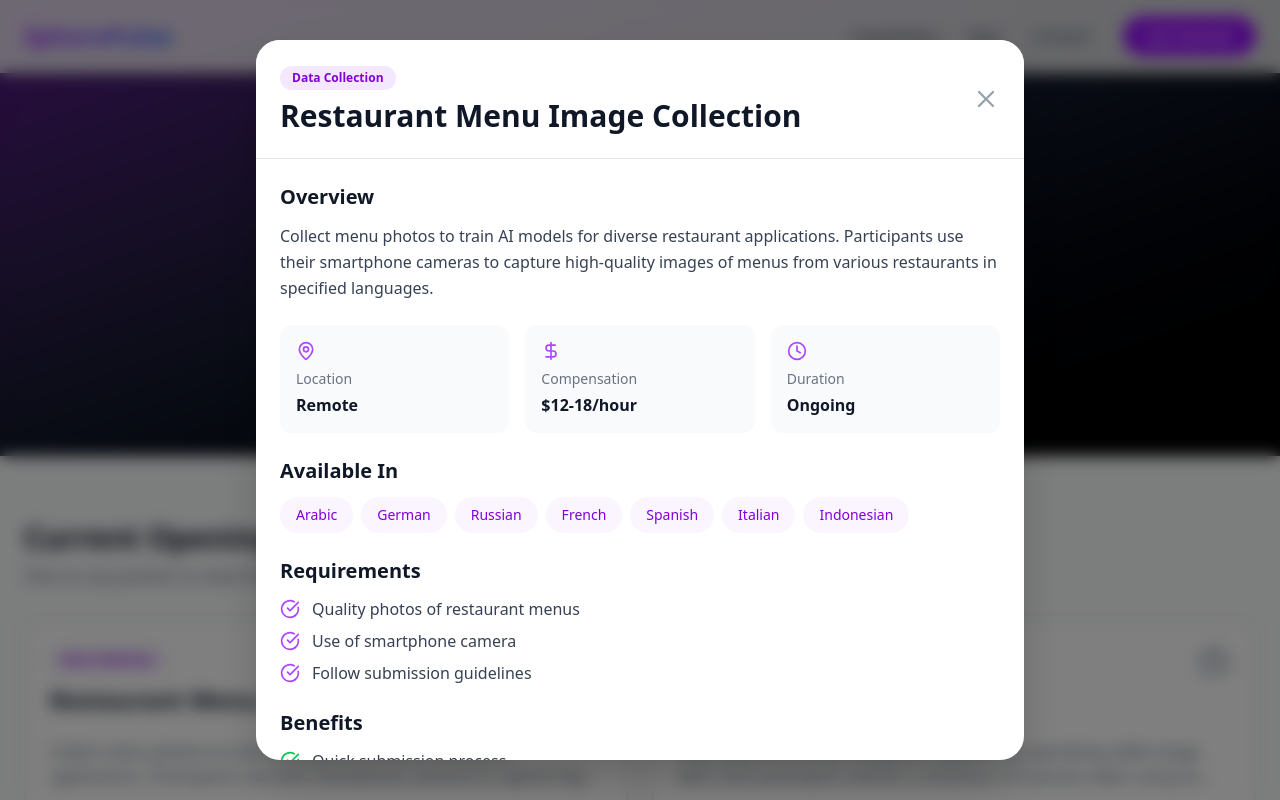
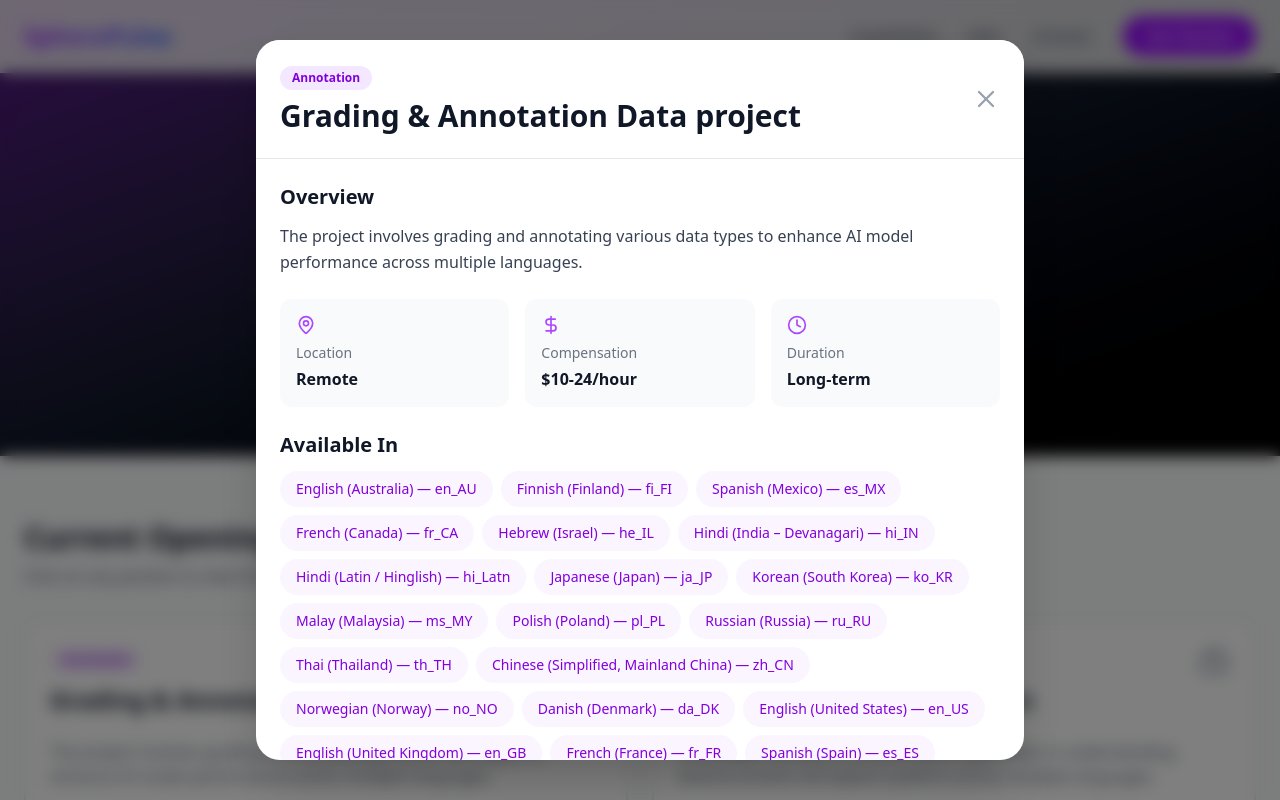
Before and after one commit to millan-amara/annotation, a React (Vite) app in the folder client/: page /jobs in a window 1280 px wide. Both pictures are taken after a click on the element 326 px from the left and 795 px from the top of the page. Shown: the top 800 px of the page. Built offline with nearby package versions, Linux system fonts and the light colour scheme.

Commit message:
added jobs

```diff
--- a/client/src/pages/Jobs.jsx
+++ b/client/src/pages/Jobs.jsx
@@ -5,6 +5,100 @@ import { Menu, X, MapPin, Clock, DollarSign, Users, CheckCircle, ArrowRight, Bri
 
 const JobsPage = () => {
   const jobs = [
+    {
+      id: 6,
+      title: "Grading & Annotation Data project",
+      type: "Annotation",
+      location: "Remote",
+      languages: [
+        "English (Australia) — en_AU",
+        "Finnish (Finland) — fi_FI",
+        "Spanish (Mexico) — es_MX",
+        "French (Canada) — fr_CA",
+        "Hebrew (Israel) — he_IL",
+        "Hindi (India – Devanagari) — hi_IN",
+        "Hindi (Latin / Hinglish) — hi_Latn",
+        "Japanese (Japan) — ja_JP",
+        "Korean (South Korea) — ko_KR",
+        "Malay (Malaysia) — ms_MY",
+        "Polish (Poland) — pl_PL",
+        "Russian (Russia) — ru_RU",
+        "Thai (Thailand) — th_TH",
+        "Chinese (Simplified, Mainland China) — zh_CN",
+        "Norwegian (Norway) — no_NO",
+        "Danish (Denmark) — da_DK",
+        "English (United States) — en_US",
+        "English (United Kingdom) — en_GB",
+        "French (France) — fr_FR",
+        "Spanish (Spain) — es_ES",
+        "German (Germany) — de_DE",
+        "Swahili (East Africa) — sw_KE",
+        "Italian (Italy) — it_IT",
+        "Portuguese (Brazil) — pt_BR",
+        "Arabic (Modern Standard) — ar",
+        "Dutch (Netherlands) — nl_NL"
+      ],
+      compensation: "$10-24/hour",
+      duration: "Long-term",
+      requirements: [
+        "Minimum availability of 20–30 hours per week",
+        "Complete a few paid tests",
+        "Be physically based in the desired country",
+      ],
+      description: "The project involves grading and annotating various data types to enhance AI model performance across multiple languages.",
+      benefits: [
+        "Quick submission process",
+        "Priority access to future projects",
+        "Flexible participation schedule"
+      ],
+      applyLink: "https://forms.gle/xt56bQydaCDEmkpE6"
+    },
+    {
+      id: 7,
+      title: "Transcription x Segmentation",
+      type: "Audio Annotation",
+      location: "Remote",
+      languages: [
+        "Arabic",
+        "Czech",
+        "Danish",
+        "Dutch",
+        "English",
+        "Finnish",
+        "French",
+        "German",
+        "Hindi",
+        "Indonesian",
+        "Italian",
+        "Japanese",
+        "Mandarin Chinese (Simplified)",
+        "Norwegian",
+        "Polish",
+        "Portuguese",
+        "Romanian",
+        "Russian",
+        "Spanish",
+        "Swahili",
+        "Swedish",
+        "Thai",
+        "Turkish",
+        "Hungarian",
+        "Korean",
+        "Vietnamese"
+      ],
+      compensation: "$10-24/hour",
+      duration: "Long-term",
+      requirements: [
+        "Minimum availability of 20–30 hours per week",
+      ],
+      description: "This project focuses on enhancing AI capabilities in understanding diverse accents and speech patterns across multiple languages.",
+      benefits: [
+        "Quick submission process",
+        "Priority access to future projects",
+        "Flexible participation schedule"
+      ],
+      applyLink: "https://forms.gle/Tx8jhgbZuCpsKsN79"
+    },
     {
       id: 5,
       title: "Restaurant Menu Image Collection",
@@ -142,7 +236,18 @@ const JobsPage = () => {
       <div className="space-y-2 mb-4">
         <div className="flex items-center gap-2 text-gray-700">
           <MapPin size={16} className="text-purple-500" />
-          <span className="text-sm">{job.location} • {job.countries[0]}{job.countries.length > 1 ? ` +${job.countries.length - 1} more` : ''}</span>
+          <span className="text-sm">
+            {job.location} •{" "}
+            {(() => {
+              const list = job.countries ?? job.languages ?? [];
+              return (
+                <>
+                  {list[0]}
+                  {list.length > 1 && ` +${list.length - 1} more`}
+                </>
+              );
+            })()}
+          </span>
         </div>
         <div className="flex items-center gap-2 text-gray-700">
           <DollarSign size={16} className="text-purple-500" />
@@ -208,20 +313,21 @@ const JobsPage = () => {
             </div>
           </div>
 
-          {/* Countries */}
+          {/* Countries / Languages */}
           <div>
             <h3 className="text-xl font-bold text-gray-900 mb-3">Available In</h3>
             <div className="flex flex-wrap gap-2">
-              {job.countries.map((country, idx) => (
+              {(job.countries ?? job.languages ?? []).map((item, idx) => (
                 <span
                   key={idx}
                   className="px-4 py-2 bg-purple-50 text-purple-700 rounded-full text-sm font-medium"
                 >
-                  {country}
+                  {item}
                 </span>
               ))}
             </div>
           </div>
+
 
           {/* Requirements */}
           <div>
```
